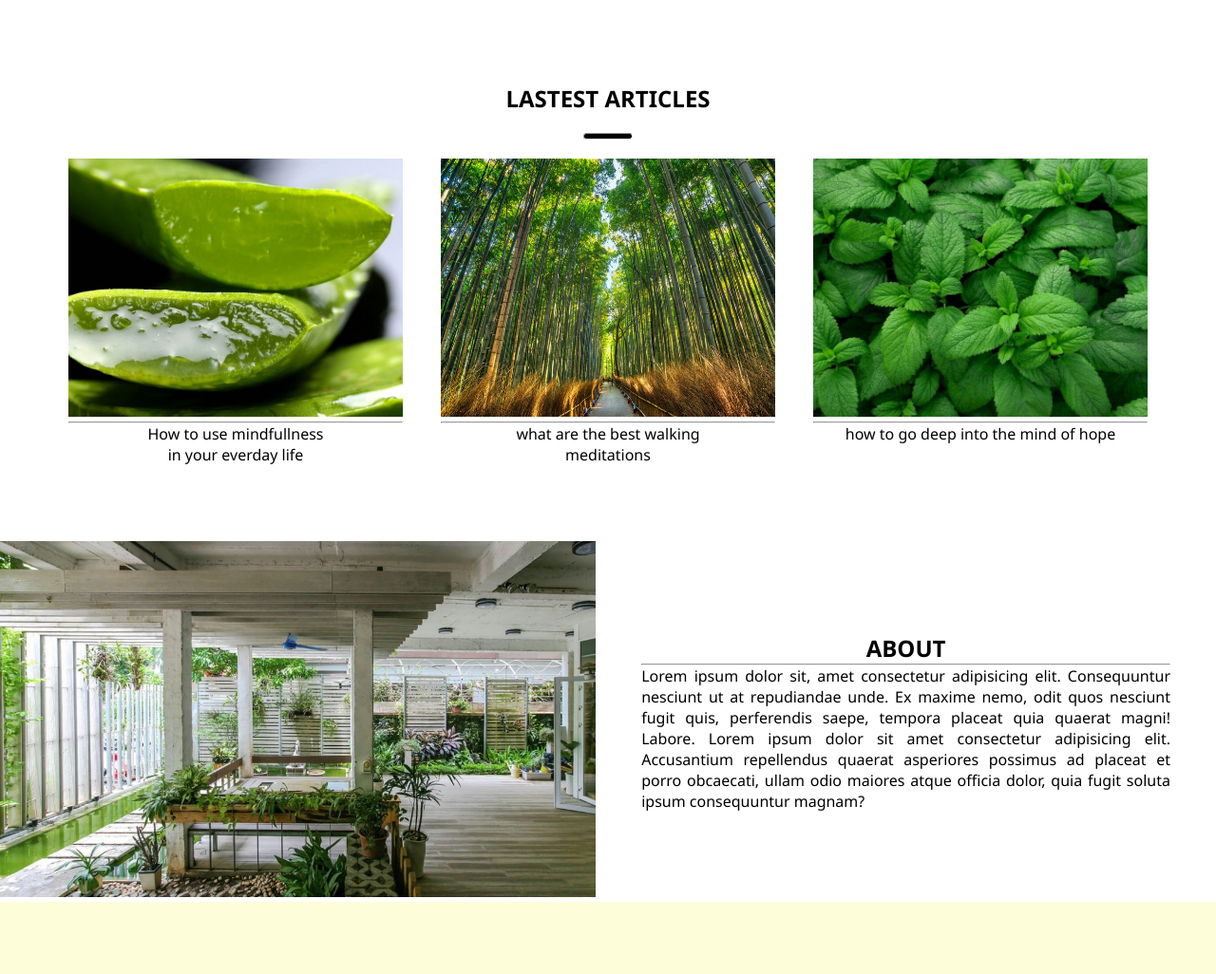
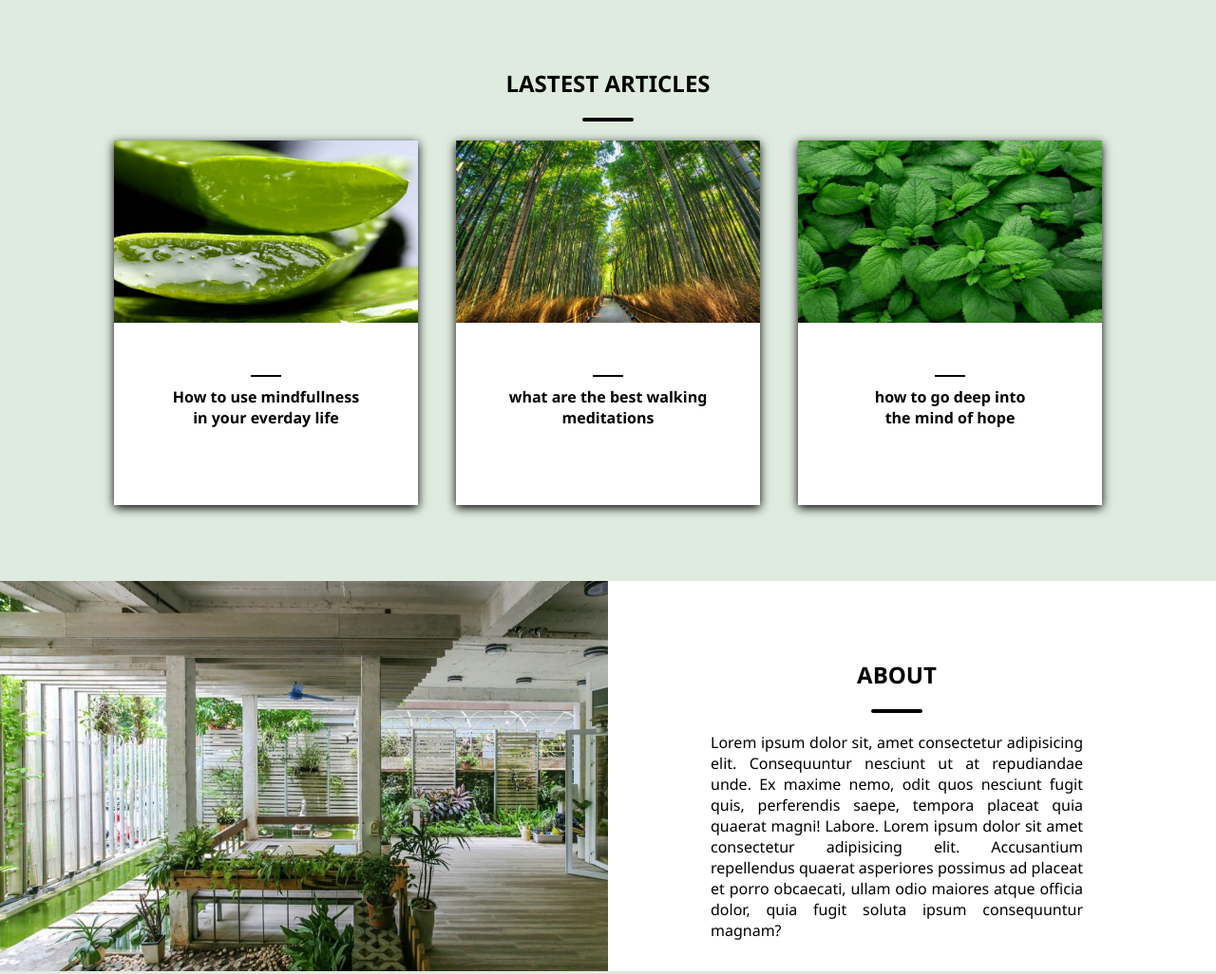
Before and after one commit to YpegasuzY/Atividade-02, a plain HTML site: page index.html in a window 1280 px wide. Shown: the part 749-1775 px from the top of the page at 95% size. Drawn offline with Linux system fonts and the light colour scheme.

Commit message:
update
estamos quase la

```diff
--- a/index.html
+++ b/index.html
@@ -47,29 +47,29 @@
         <div id="chefinho">
             <div>
                 <img src="img/imagem div 1.jpg" alt="babosa">
-                <hr>
+                <hr class="lineDiv">
                 <p>How to use mindfullness <br> in your everday life</p>
             </div>
 
             <div>
                 <img src="img/imagem div 2.jpg" alt="Bambuzal">
-                <hr>
+                <hr class="lineDiv">
                 <p>what are the best walking <br> meditations</p>
             </div>
 
             <div>
                 <img src="img/imagem div 3.jpg" alt="Hortelã">
-                <hr>
-                <p>how to go deep into the mind of hope</p>
+                <hr class="lineDiv">
+                <p>how to go deep into <br> the mind of hope</p>
             </div>
         </div>
     </section>
 
     <section id="sessaoTres">
-        <div><img src="img/imagem sessao 3.png" alt="Casa abandonada com plantas"></div>
+        <div class="divImgTres"><img src="img/imagem sessao 3.png" alt="Casa abandonada com plantas"></div>
         <div id="divTextTres">
             <h2>ABOUT</h2>
-            <hr>
+            <hr class="line">
             <p>Lorem ipsum dolor sit, amet consectetur adipisicing elit. Consequuntur nesciunt ut at repudiandae unde.
                 Ex maxime nemo, odit quos nesciunt fugit quis, perferendis saepe, tempora placeat quia quaerat magni!
                 Labore. Lorem ipsum dolor sit amet consectetur adipisicing elit. Accusantium repellendus quaerat asperiores possimus ad placeat et porro obcaecati, ullam odio maiores atque officia dolor, quia fugit soluta ipsum consequuntur magnam?</p>
@@ -84,7 +84,7 @@
             <label for="email"></label>
             <input type="email" placeholder="Your email"><br> <br>
 
-            <input type="submit">
+            <input type="submit" value="SUBMIT">
         </form>
     </div>
     </section>
--- a/style.css
+++ b/style.css
@@ -41,19 +41,20 @@ header{
 }
 
 .sessaoUm{
-    background-image: url(img/Sessão\ 1.png);
+    background-image: url(img/Sessão\ 1.jpg);
     display: flex;
     text-align: center;
     justify-content: center;
-    height: 80vh;
+    height: 90vh;
     background-position: center;
     background-size: cover;
     background-repeat: no-repeat;
     margin: 10px;
+    margin-top: -5.4rem;
     align-items: center;
 }
 .sessaoUm div{
-    margin-top: -20rem;
+    margin-top: -15rem;
 }
 .sessaoUm div h1{
     font-size: 6rem;
@@ -61,20 +62,19 @@ header{
 }
 
 .line{
-    height: 5px;
-    background-color: black;
+    border: 2px solid black;
     border-radius: 10px;
     width: 50px;
     margin: 20px auto;
 }
 
 
-
-
-
-
-
-
+.lineDiv{
+    border: 1px solid black;
+    width: 30px;
+    margin: 10px auto;
+    margin-top: 50px;
+}
 
 
 
@@ -82,6 +82,7 @@ header{
 .sessaoDois{
     padding: 5rem;
     text-align: center;
+    background-color: rgba(153, 190, 153, 0.315);
 }
 
 #chefinho{
@@ -90,28 +91,49 @@ header{
     justify-content: center;
 }
 
+#chefinho div{
+    width: 20rem;
+    height: 24rem;
+    background-color: white;
+    box-shadow: 0px 3px 10px black;
+}
+
 #chefinho div img{
-    width: 22rem;
-    height: 17rem;
+    width: 100%;
+    height: 50%;
 }
+
+#chefinho div p{
+    font-weight: 600;
+}
+
 
 
 #sessaoTres{
     display: flex;
-    align-items: center;
+    gap: 1rem;
 }
 
-#sessaoTres img{
-    width: 49vw;
+
+.divImgTres{
+
+}
+.divImgTres img{
+    width: 50vw;
+    height: 100%;
 }
 
 #divTextTres{
-    padding: 3rem;
+    width: 40vw;
+    padding: 2rem;
 }
 #divTextTres h2 {
+    margin-top: 50px;
      text-align: center;
 }
 #divTextTres p{
+    margin: 0 60px;
+    flex-wrap: wrap;
     text-align: justify;
 }
 
@@ -119,8 +141,9 @@ header{
     display: flex;
     justify-content: center;
     align-items: center;
-    padding: 10rem;
-    background-color: rgb(253, 253, 218);
+    padding: 6rem;
+    background-color: rgba(153, 190, 153, 0.315);
+    text-align: center;
 }
 
 footer{
```
Also changed, not shown: img/Sessão 1.jpg (added).
